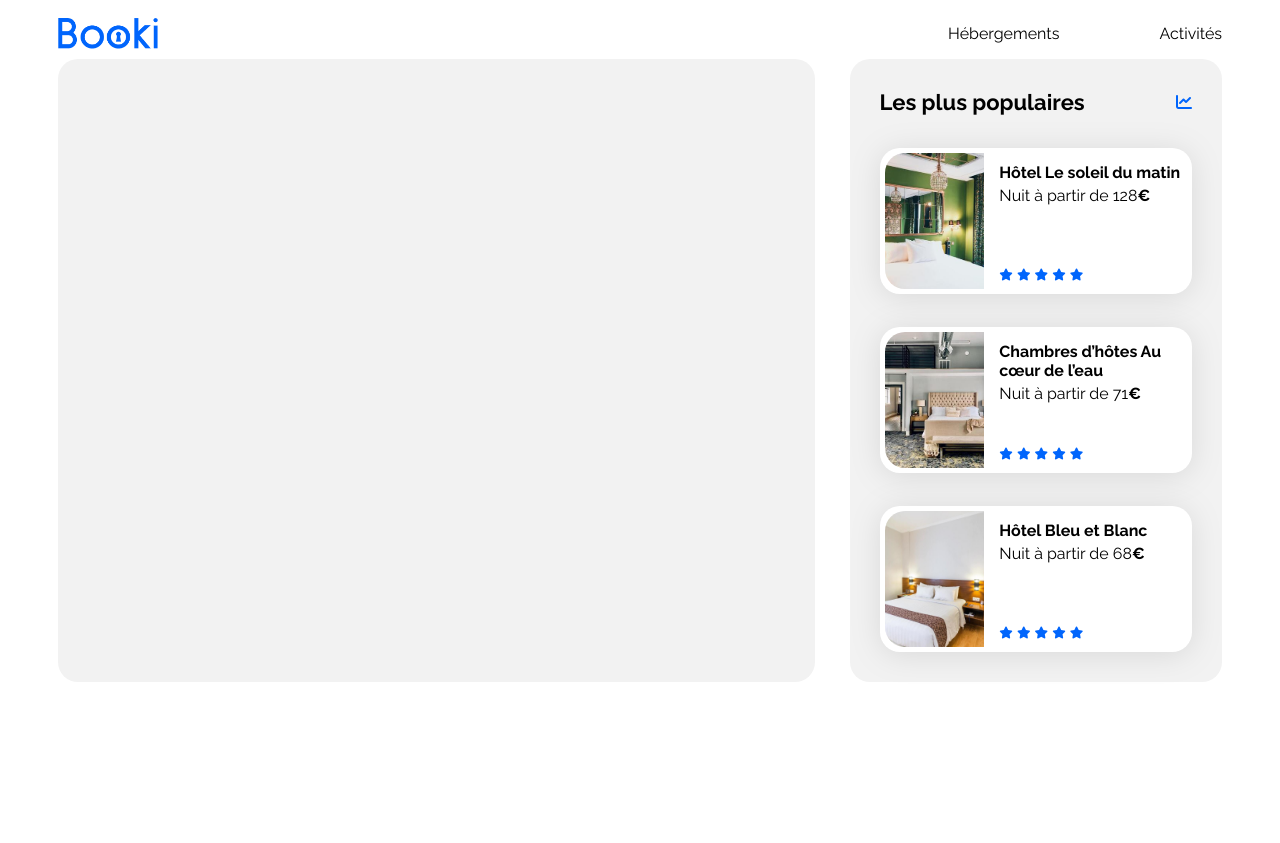
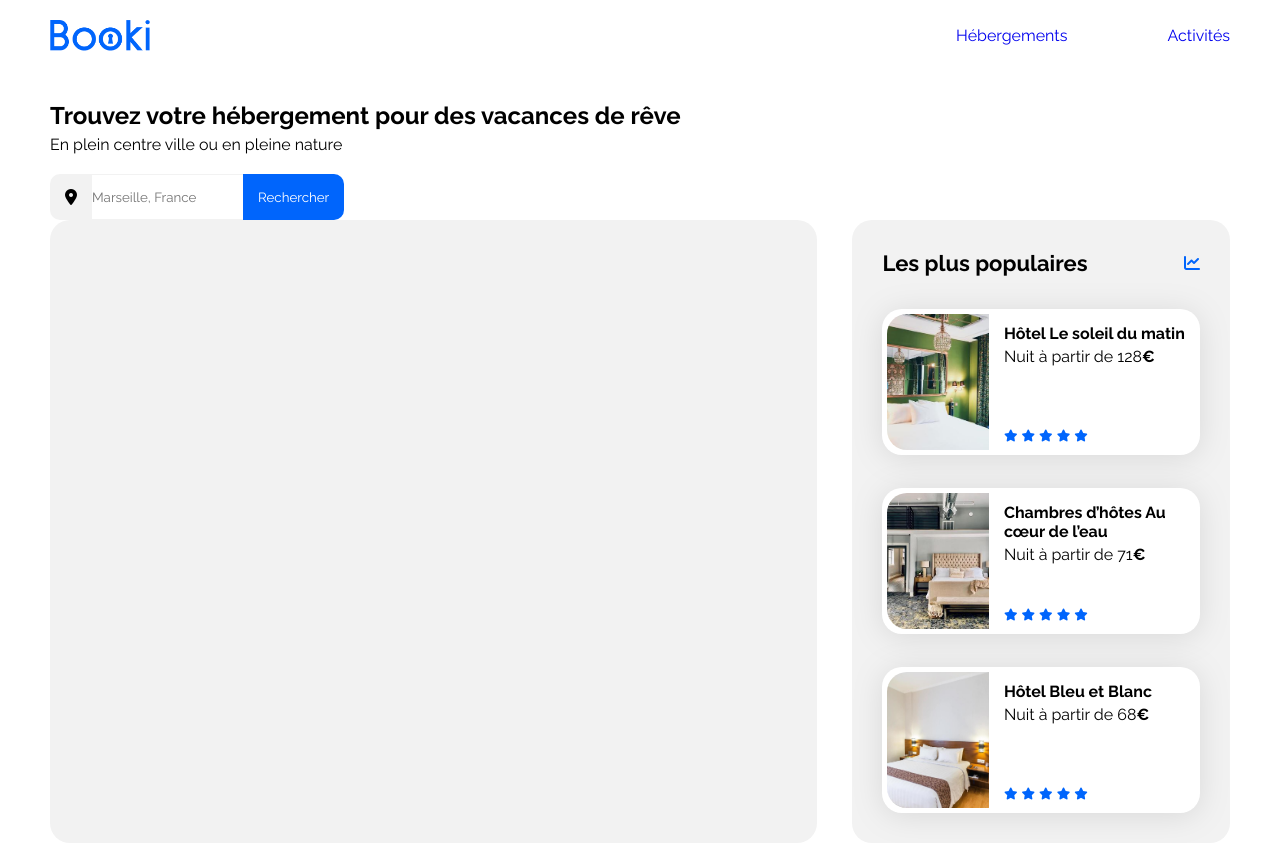
Before and after one commit to elisamlk/Booki, a plain HTML site: page index.html in a window 1280 px wide. Before the commit the page ends 800 px from the top, so only its background shows below. Drawn offline with Linux system fonts and the light colour scheme.

Commit message:
Mise en place de la barre de recherche en version desktop

```diff
--- a/css/style.css
+++ b/css/style.css
@@ -1,6 +1,8 @@
 /****** General ***********/
 * {
     font-family: 'Raleway', sans-serif;
+    margin:0;
+    padding:0;
 }
 
 :root {
@@ -59,6 +61,7 @@ body {
     display: flex;
     justify-content: space-between;
     align-items: center;
+    margin-top:20px;
 }
 
 .navigation img{
@@ -74,6 +77,41 @@ ul{
 li{
     margin-left:100px;
 }
+
+a{text-decoration:none}
+
+h2{
+   margin:50px 0 5px 0;
+}
+
+.search-bar{
+    display:flex;
+    margin-top:20px;
+}
+
+.fa-location-dot{
+    padding:15px;
+    background-color: var(--main-bg-color);
+    color:black;
+    border-top-left-radius: 10px;
+    border-bottom-left-radius: 10px;
+}
+
+button{
+    background-color: var(--main-color);
+    color:white;
+    padding:15px;
+    border:none;
+    border-top-right-radius: 10px;
+    border-bottom-right-radius: 10px;
+}
+
+input{
+    border:none;
+    border-top:solid var(--main-bg-color) 1px;
+    border-bottom: solid var(--main-bg-color) 1px;
+}
+
 
 /****** Hebergements And Populaires ***********/
 .hebergements-and-populaires {
@@ -205,7 +243,6 @@ ul{
 
 }
 
-
 .populaires-cards{
     flex-wrap: wrap;
     justify-content: center;
--- a/index.html
+++ b/index.html
@@ -21,13 +21,24 @@
                 <img src="./images/logo/Booki.png" alt="Logo Booki" />
                 <nav>
                     <ul>
-                        <li>Hébergements</li>
-                        <li>Activités</li>
+                        <li><a href="#">Hébergements</a></li>
+                        <li><a href="#">Activités</a></li>
                     </ul>
                 </nav>
             </div>
         </header>
         <main>
+
+            <div class="presentation">
+                <h2>Trouvez votre hébergement pour des vacances de rêve</h2>
+                <p>En plein centre ville ou en pleine nature</p>
+                <div class="search-bar">
+                    <i class="fa-solid fa-location-dot"></i>
+                    <input type="text" id="name" name="name" placeholder="Marseille, France">
+                    <button>Rechercher</button>
+                </div>
+            </div>
+
             <div class="hebergements-and-populaires">
                 <section class="hebergements">
 
```
Also changed, not shown: 1 other file.
